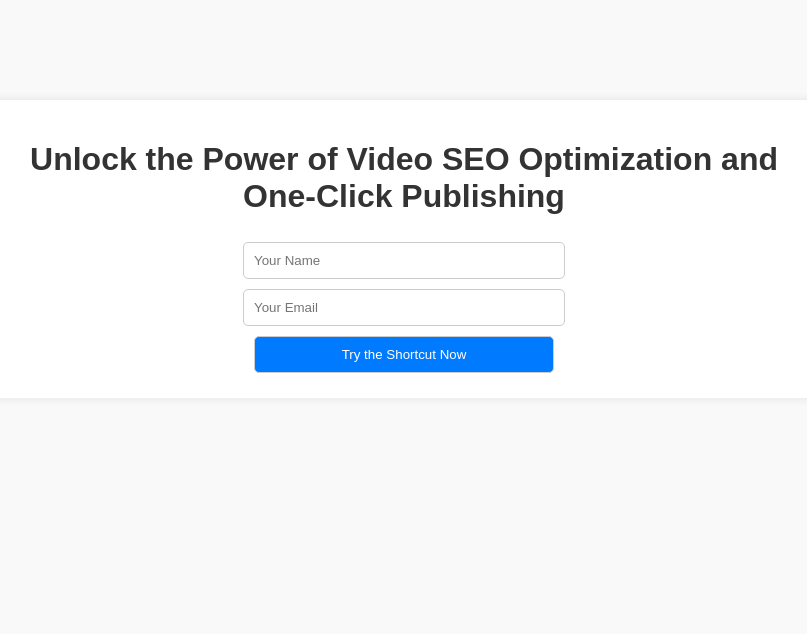
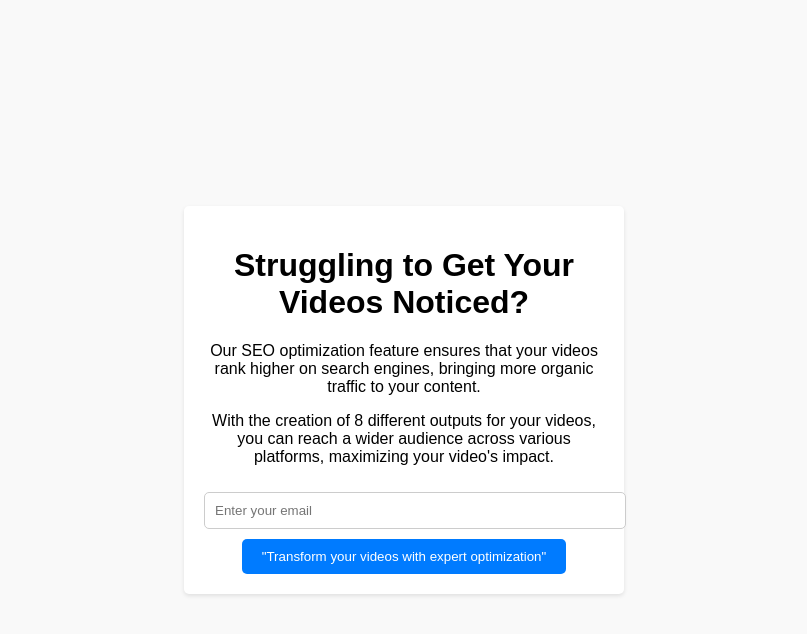
Before and after one commit to mtaahfunnels/smartcontentline-www-taja-ai, a plain HTML site: page index.html in a window 1280 px wide. Shown: the whole page, without its empty margins (236-1043 px from the left). Drawn offline with Linux system fonts and the light colour scheme.

Commit message:
Initial funnel push

```diff
--- a/index.html
+++ b/index.html
@@ -3,57 +3,51 @@
 <head>
 <meta charset="UTF-8">
 <meta name="viewport" content="width=device-width, initial-scale=1.0">
-<title>Opt-in Page</title>
+<title>Transform Your Videos</title>
 <style>
     body {
         font-family: Arial, sans-serif;
+        background-color: #f9f9f9;
         margin: 0;
         padding: 0;
-  background-color: #f9f9f9;
+        display: flex;
+        justify-content: center;
+        align-items: center;
+        height: 100vh;
     }
-.container {
-  max-width: 800px;
-  margin: 100px auto;
+    .content {
+        background-color: #fff;
         padding: 20px;
-  background-color: #fff;
         border-radius: 5px;
-  box-shadow: 0 0 10px rgba(0, 0, 0, 0.1);
-}
-h1 {
-  text-align: center;
-  color: #333;
-}
-form {
-  margin-top: 20px;
+        box-shadow: 0 2px 4px rgba(0, 0, 0, 0.1);
+        max-width: 400px;
         text-align: center;
     }
-input[type="text"],
-input[type="email"],
-input[type="submit"] {
+    input[type="email"] {
+        width: 100%;
         padding: 10px;
-  margin: 5px;
-  width: 80%;
-  max-width: 300px;
+        margin: 10px 0;
         border: 1px solid #ccc;
         border-radius: 5px;
     }
-input[type="submit"] {
+    button {
         background-color: #007bff;
         color: #fff;
+        padding: 10px 20px;
+        border: none;
+        border-radius: 5px;
         cursor: pointer;
-}
-input[type="submit"]:hover {
-  background-color: #0056b3;
     }
 </style>
 </head>
 <body>
-<div class="container">
-<h1>Unlock the Power of Video SEO Optimization and One-Click Publishing</h1>
+<div class="content">
+    <h1>Struggling to Get Your Videos Noticed?</h1>
+    <p>Our SEO optimization feature ensures that your videos rank higher on search engines, bringing more organic traffic to your content.</p>
+    <p>With the creation of 8 different outputs for your videos, you can reach a wider audience across various platforms, maximizing your video's impact.</p>
     <form action="https://acumbamail.com/newform/subscribe/QyJXQIH27Z8NMNe6qJ9TBXSHob0KTayL/54855" method="post">
-<input type="text" name="name" placeholder="Your Name" required><br>
-<input type="email" name="email" placeholder="Your Email" required><br>
-<input type="submit" value="Try the Shortcut Now">
+        <input type="email" name="email" placeholder="Enter your email" required>
+        <button>"Transform your videos with expert optimization"</button>
     </form>
 </div>
 </body>
--- a/meta.json
+++ b/meta.json
@@ -4,6 +4,7 @@
   "official_url": "https://www.taja.ai/",
   "features": [
     "SEO optimization for videos",
-    "One-click publishing feature"
-  ]
+    "Creation of 8 different outputs for a typical video"
+  ],
+  "cta": "\"Transform your videos with expert optimization\""
 }
```
Lines whose indentation alone changed are shown as unchanged.
